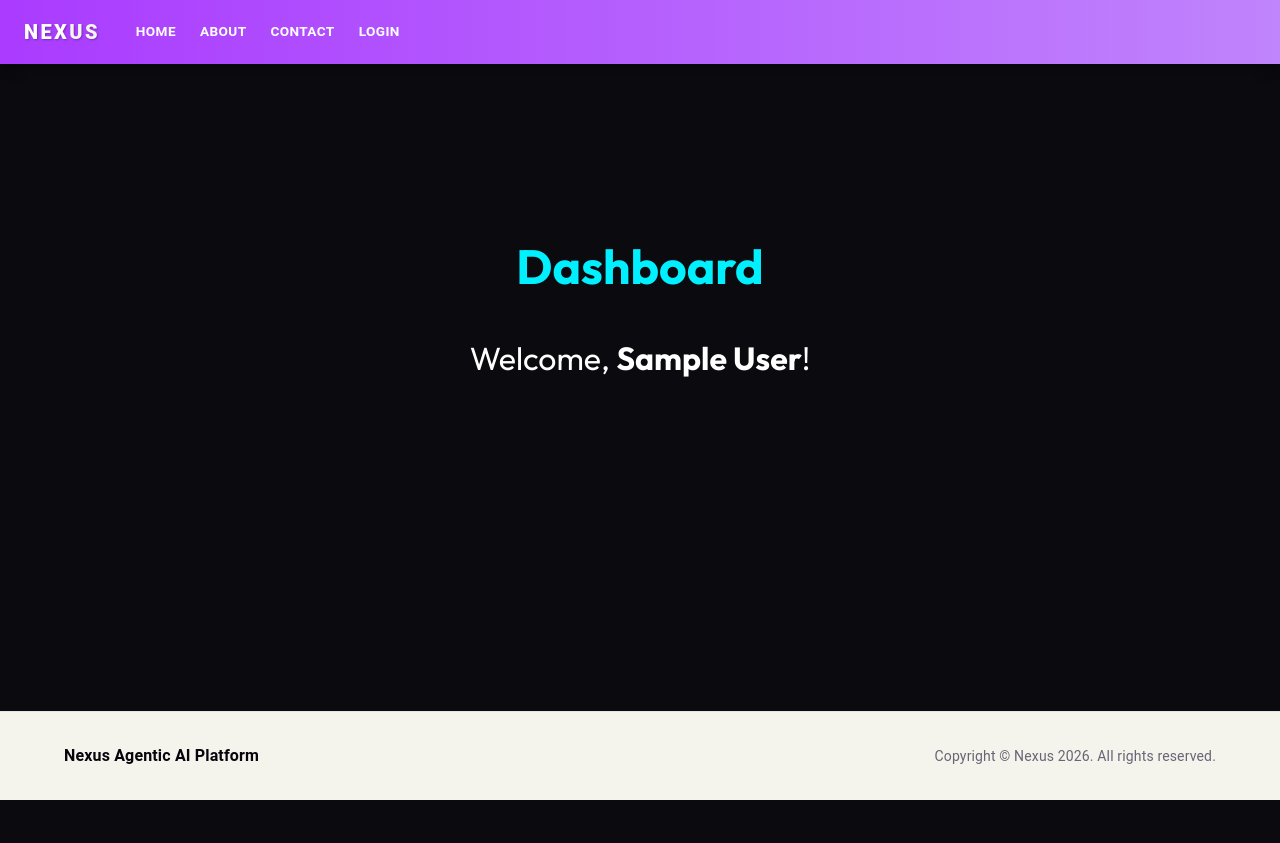
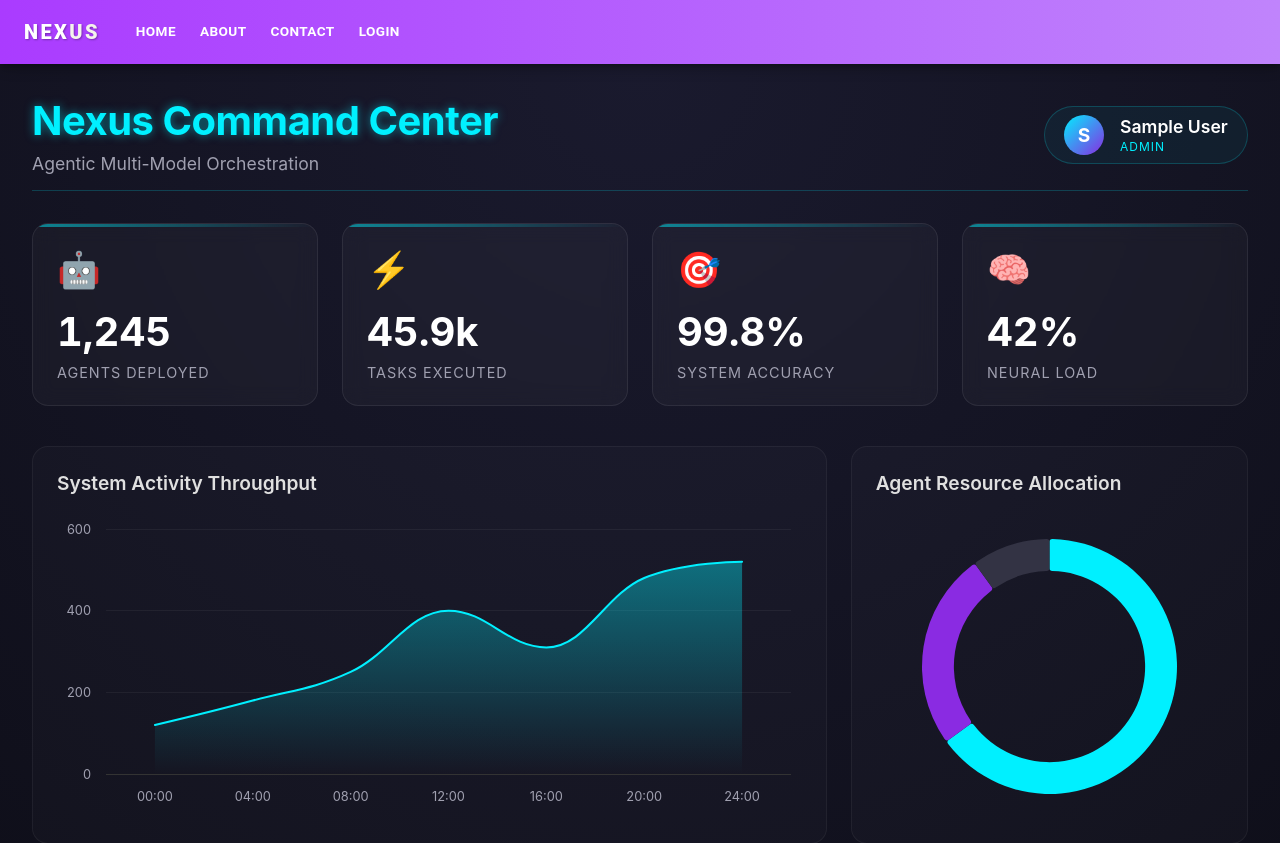
Before and after one commit to dnyaneshmali/react-demo, a React (Vite) app: page /dashboard in a window 1280 px wide. Shown: the top 843 px of the page. Before the commit the page ends 800 px from the top, so only its background shows below. Built offline with nearby package versions, Linux system fonts and the light colour scheme; sample sign-in values are in the browser's storage.

Commit message:
dashboard design

```diff
--- a/package.json
+++ b/package.json
@@ -13,6 +13,8 @@
     "@emotion/react": "^11.14.0",
     "@emotion/styled": "^11.14.1",
     "@mui/material": "^9.0.0",
+    "highcharts": "^12.6.0",
+    "highcharts-react-official": "^3.2.3",
     "react": "^19.2.5",
     "react-dom": "^19.2.5",
     "react-hook-form": "^7.75.0",
--- /dev/null
+++ b/src/pages/dashboard/Dashboard.css
@@ -0,0 +1,144 @@
+/* Dashboard.css */
+.dashboard-container {
+  padding: 2rem;
+  min-height: calc(100vh - 120px);
+  background: radial-gradient(circle at 50% 0%, #1a1a2e 0%, #0f0f1a 100%);
+  color: #fff;
+  font-family: 'Inter', system-ui, -apple-system, sans-serif;
+  overflow-x: hidden;
+  position: relative;
+}
+
+.dashboard-header {
+  margin-bottom: 2rem;
+  display: flex;
+  justify-content: space-between;
+  align-items: center;
+  border-bottom: 1px solid rgba(0, 240, 255, 0.2);
+  padding-bottom: 1rem;
+}
+
+.dashboard-title h1 {
+  font-size: 2.5rem;
+  margin: 0 0 0.5rem 0;
+  color: #00f0ff;
+  text-shadow: 0 0 10px rgba(0, 240, 255, 0.5);
+  font-weight: 700;
+  letter-spacing: -0.5px;
+}
+
+.dashboard-title p {
+  font-size: 1.1rem;
+  color: #a0a0b0;
+  margin: 0;
+}
+
+.user-badge {
+  background: rgba(0, 240, 255, 0.05);
+  border: 1px solid rgba(0, 240, 255, 0.2);
+  padding: 0.5rem 1.2rem;
+  border-radius: 30px;
+  display: flex;
+  align-items: center;
+  gap: 1rem;
+}
+
+.user-badge span {
+  font-weight: 600;
+  color: #fff;
+  font-size: 1.1rem;
+}
+
+.user-role {
+  font-size: 0.75rem;
+  color: #00f0ff;
+  text-transform: uppercase;
+  letter-spacing: 1px;
+  margin-top: 2px;
+}
+
+/* Stats Cards */
+.stats-grid {
+  display: grid;
+  grid-template-columns: repeat(auto-fit, minmax(240px, 1fr));
+  gap: 1.5rem;
+  margin-bottom: 2.5rem;
+}
+
+.stat-card {
+  background: rgba(255, 255, 255, 0.03);
+  backdrop-filter: blur(10px);
+  -webkit-backdrop-filter: blur(10px);
+  border: 1px solid rgba(255, 255, 255, 0.08);
+  border-radius: 16px;
+  padding: 1.5rem;
+  position: relative;
+  overflow: hidden;
+  transition: transform 0.3s ease, box-shadow 0.3s ease;
+}
+
+.stat-card:hover {
+  transform: translateY(-5px);
+  box-shadow: 0 10px 20px rgba(0, 0, 0, 0.2), 0 0 15px rgba(0, 240, 255, 0.1);
+  border-color: rgba(0, 240, 255, 0.3);
+}
+
+.stat-card::before {
+  content: '';
+  position: absolute;
+  top: 0;
+  left: 0;
+  width: 100%;
+  height: 3px;
+  background: linear-gradient(90deg, #00f0ff, transparent);
+  opacity: 0.5;
+}
+
+.stat-icon {
+  font-size: 2.2rem;
+  margin-bottom: 1rem;
+  color: #00f0ff;
+}
+
+.stat-value {
+  font-size: 2.5rem;
+  font-weight: 700;
+  margin: 0 0 0.5rem 0;
+  color: #fff;
+  font-variant-numeric: tabular-nums;
+}
+
+.stat-label {
+  font-size: 0.9rem;
+  color: #a0a0b0;
+  text-transform: uppercase;
+  letter-spacing: 1px;
+}
+
+/* Charts Section */
+.charts-grid {
+  display: grid;
+  grid-template-columns: 2fr 1fr;
+  gap: 1.5rem;
+}
+
+@media (max-width: 992px) {
+  .charts-grid {
+    grid-template-columns: 1fr;
+  }
+}
+
+.chart-container {
+  background: rgba(255, 255, 255, 0.02);
+  border: 1px solid rgba(255, 255, 255, 0.05);
+  border-radius: 16px;
+  padding: 1.5rem;
+  position: relative;
+}
+
+.chart-container h3 {
+  margin: 0 0 1.5rem 0;
+  font-size: 1.2rem;
+  color: #e0e0e0;
+  font-weight: 600;
+}
--- a/src/pages/dashboard/Dashboard.tsx
+++ b/src/pages/dashboard/Dashboard.tsx
@@ -1,16 +1,19 @@
 import { useEffect, useState } from 'react';
 import { useNavigate } from 'react-router-dom';
+import * as Highcharts from 'highcharts';
+import { HighchartsReact } from 'highcharts-react-official';
+import './Dashboard.css';
 
 const Dashboard = () => {
-  const [userName, setUserName] = useState('');
+  const [user, setUser] = useState<{ name: string, role?: string } | null>(null);
   const navigate = useNavigate();
 
   useEffect(() => {
     const userStr = localStorage.getItem('user');
     if (userStr) {
       try {
-        const user = JSON.parse(userStr);
-        setUserName(user.name || user.username);
+        const userData = JSON.parse(userStr);
+        setUser(userData);
       } catch (e) {
         navigate('/login');
       }
@@ -19,16 +22,149 @@ const Dashboard = () => {
     }
   }, [navigate]);
 
+  if (!user) {
+    return (
+      <div className="dashboard-container" style={{ display: 'flex', justifyContent: 'center', alignItems: 'center' }}>
+        <p style={{ color: '#00f0ff', fontSize: '1.2rem' }}>Initializing Nexus Command Center...</p>
+      </div>
+    );
+  }
+
+  // Highcharts Options for "Agentic" feel
+  const activityChartOptions: Highcharts.Options = {
+    chart: {
+      type: 'areaspline',
+      backgroundColor: 'transparent',
+      style: { fontFamily: 'Inter, sans-serif' },
+      height: 300,
+    },
+    title: { text: '' },
+    xAxis: {
+      categories: ['00:00', '04:00', '08:00', '12:00', '16:00', '20:00', '24:00'],
+      labels: { style: { color: '#a0a0b0' } },
+      gridLineColor: 'rgba(255, 255, 255, 0.05)'
+    },
+    yAxis: {
+      title: { text: '' },
+      labels: { style: { color: '#a0a0b0' } },
+      gridLineColor: 'rgba(255, 255, 255, 0.05)'
+    },
+    plotOptions: {
+      areaspline: {
+        fillOpacity: 0.2,
+        lineColor: '#00f0ff',
+        fillColor: {
+          linearGradient: { x1: 0, y1: 0, x2: 0, y2: 1 },
+          stops: [
+            [0, 'rgba(0, 240, 255, 0.4)'],
+            [1, 'rgba(0, 240, 255, 0)']
+          ]
+        },
+        marker: { enabled: false }
+      }
+    },
+    series: [
+      {
+        type: 'areaspline',
+        name: 'Neural Computations',
+        data: [120, 180, 250, 400, 310, 480, 520],
+        color: '#00f0ff'
+      }
+    ],
+    legend: { enabled: false },
+    credits: { enabled: false },
+    tooltip: {
+      backgroundColor: 'rgba(20, 20, 30, 0.9)',
+      borderColor: '#00f0ff',
+      style: { color: '#fff' }
+    }
+  };
+
+  const statusChartOptions: Highcharts.Options = {
+    chart: {
+      type: 'pie',
+      backgroundColor: 'transparent',
+      style: { fontFamily: 'Inter, sans-serif' },
+      height: 300,
+    },
+    title: { text: '' },
+    plotOptions: {
+      pie: {
+        innerSize: '75%',
+        borderWidth: 0,
+        dataLabels: { enabled: false }
+      }
+    },
+    series: [
+      {
+        type: 'pie',
+        name: 'Agents',
+        data: [
+          { name: 'Active Processing', y: 65, color: '#00f0ff' },
+          { name: 'Deep Learning', y: 25, color: '#8a2be2' },
+          { name: 'Standby Mode', y: 10, color: '#333344' }
+        ]
+      }
+    ],
+    tooltip: {
+      backgroundColor: 'rgba(20, 20, 30, 0.9)',
+      borderColor: '#00f0ff',
+      style: { color: '#fff' }
+    },
+    credits: { enabled: false }
+  };
+
   return (
-    <div style={{ display: 'flex', flexDirection: 'column', alignItems: 'center', justifyContent: 'center', minHeight: '60vh', color: '#fff' }}>
-      <h1 style={{ fontSize: '3rem', marginBottom: '1rem', color: '#00f0ff' }}>Dashboard</h1>
-      {userName ? (
-        <h2 style={{ fontSize: '2rem', fontWeight: 'normal' }}>
-          Welcome, <span style={{ fontWeight: 'bold' }}>{userName}</span>!
-        </h2>
-      ) : (
-        <p>Loading user data...</p>
-      )}
+    <div className="dashboard-container">
+      <div className="dashboard-header">
+        <div className="dashboard-title">
+          <h1>Nexus Command Center</h1>
+          <p>Agentic Multi-Model Orchestration</p>
+        </div>
+        <div className="user-badge">
+          <div className="user-avatar" style={{ width: '40px', height: '40px', borderRadius: '50%', background: 'linear-gradient(135deg, #00f0ff, #8a2be2)', display: 'flex', alignItems: 'center', justifyContent: 'center', color: '#fff', fontWeight: 'bold', fontSize: '1.2rem' }}>
+            {user.name.charAt(0).toUpperCase()}
+          </div>
+          <div>
+            <span>{user.name}</span>
+            <div className="user-role">{user.role || 'Operator'}</div>
+          </div>
+        </div>
+      </div>
+
+      <div className="stats-grid">
+        <div className="stat-card">
+          <div className="stat-icon">🤖</div>
+          <h2 className="stat-value">1,245</h2>
+          <div className="stat-label">Agents Deployed</div>
+        </div>
+        <div className="stat-card">
+          <div className="stat-icon">⚡</div>
+          <h2 className="stat-value">45.9k</h2>
+          <div className="stat-label">Tasks Executed</div>
+        </div>
+        <div className="stat-card">
+          <div className="stat-icon">🎯</div>
+          <h2 className="stat-value">99.8%</h2>
+          <div className="stat-label">System Accuracy</div>
+        </div>
+        <div className="stat-card">
+          <div className="stat-icon">🧠</div>
+          <h2 className="stat-value">42%</h2>
+          <div className="stat-label">Neural Load</div>
+        </div>
+      </div>
+
+      <div className="charts-grid">
+        <div className="chart-container">
+          <h3>System Activity Throughput</h3>
+          <HighchartsReact highcharts={Highcharts} options={activityChartOptions} />
+        </div>
+        <div className="chart-container">
+          <h3>Agent Resource Allocation</h3>
+          <HighchartsReact highcharts={Highcharts} options={statusChartOptions} />
+        </div>
+      </div>
     </div>
   );
 };
```
Also changed, not shown: 1 other file (tests, documents, lock files or other folders).
